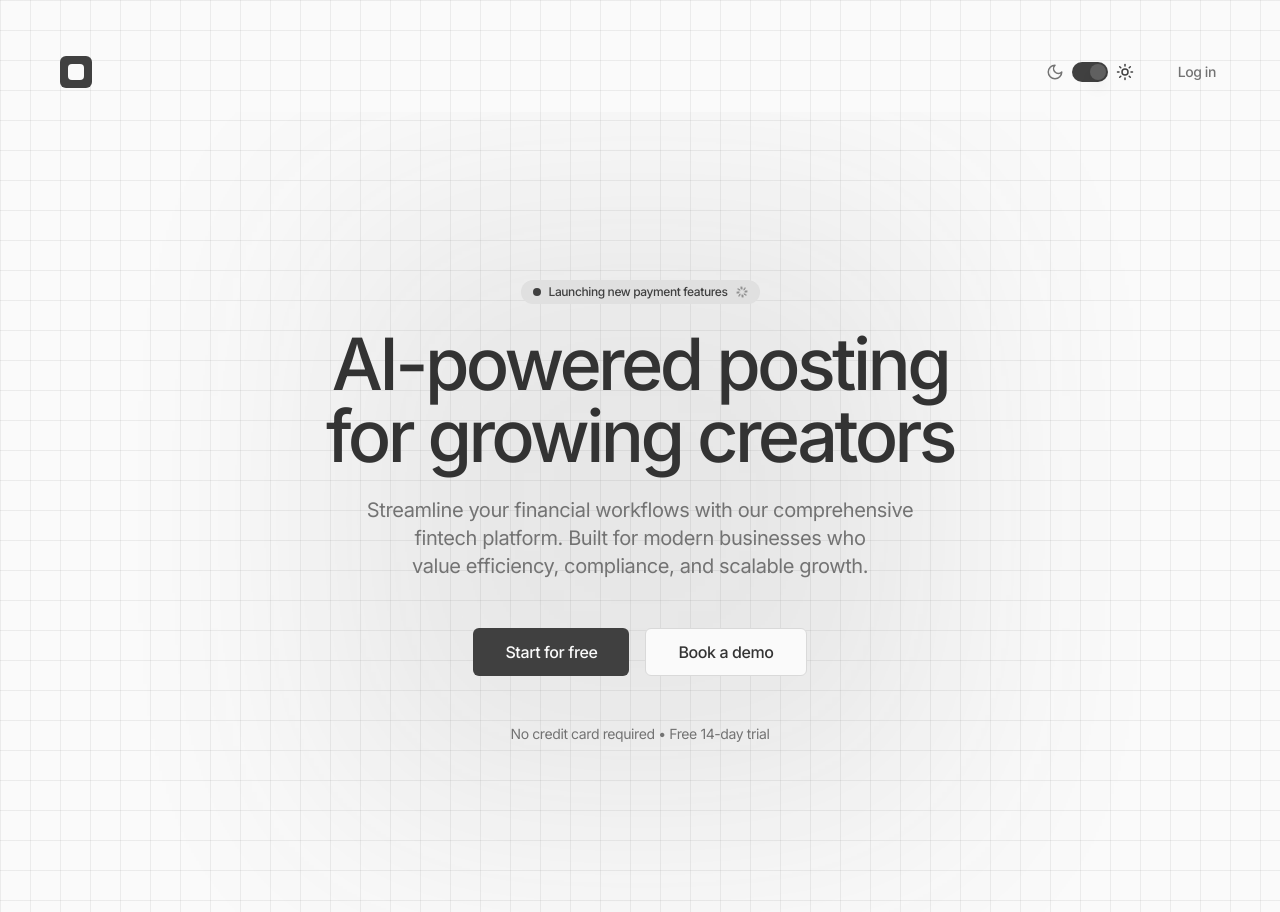
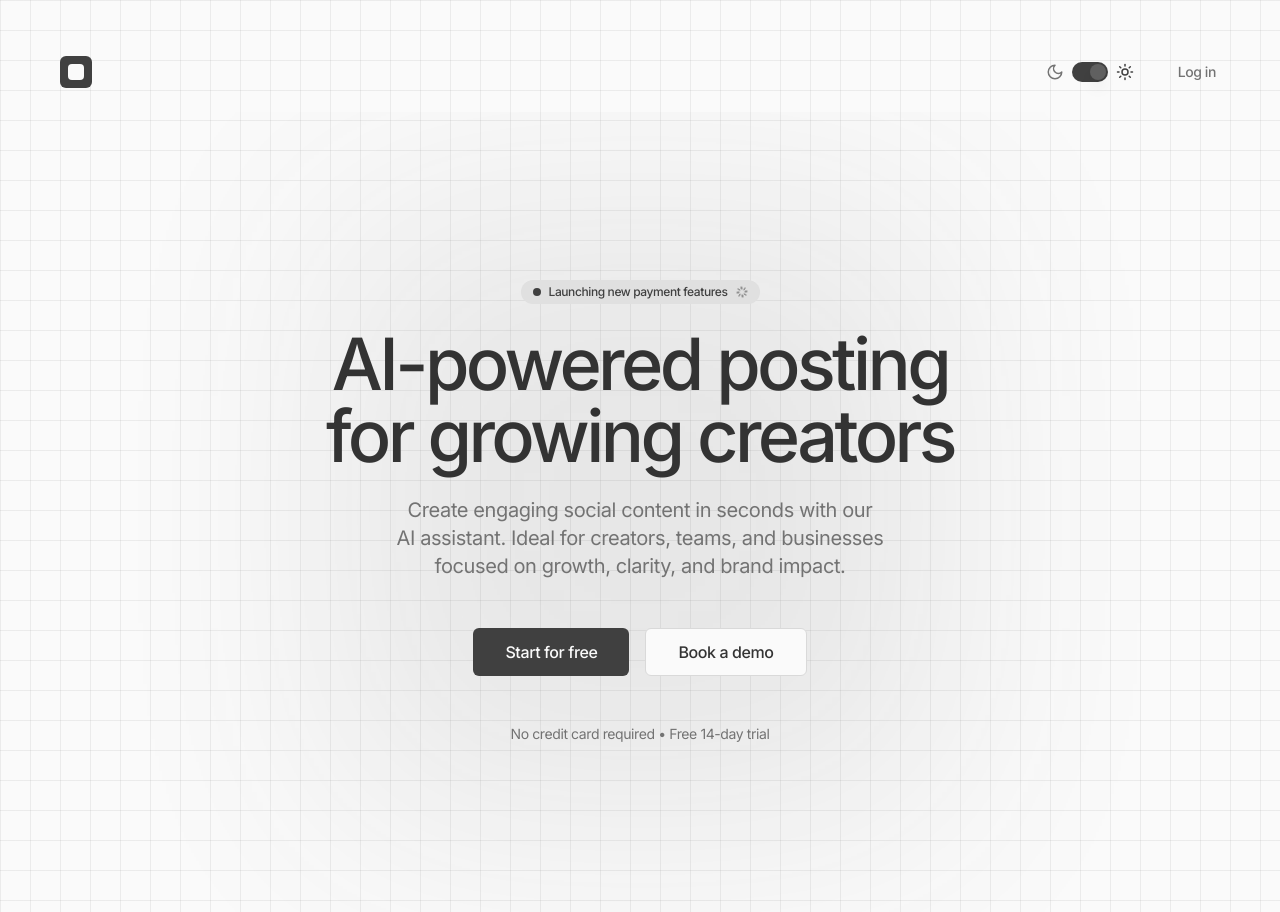
Before and after one commit to gitabdul0001/fintech-template-816, a React (Vite) app: page / in a window 1280 px wide. Built offline with nearby package versions, Linux system fonts and the light colour scheme.

Commit message:
Update Hero Section text
Updated the text in the HeroSection component to: "Create engaging social content in seconds with our AI assistant. Ideal for creators, teams, and businesses focused on growth, clarity, and brand impact."

```diff
--- a/src/components/HeroSection.tsx
+++ b/src/components/HeroSection.tsx
@@ -32,7 +32,7 @@ const HeroSection = () => {
         </h1>
 
         <p className="text-lg md:text-xl text-muted-foreground max-w-2xl mx-auto text-balance">
-          Streamline your financial workflows with our comprehensive fintech platform. Built for modern businesses who value efficiency, compliance, and scalable growth.
+          Create engaging social content in seconds with our AI assistant. Ideal for creators, teams, and businesses focused on growth, clarity, and brand impact.
         </p>
 
         <div className="flex flex-col sm:flex-row gap-4 justify-center pt-6 items-center">
```
